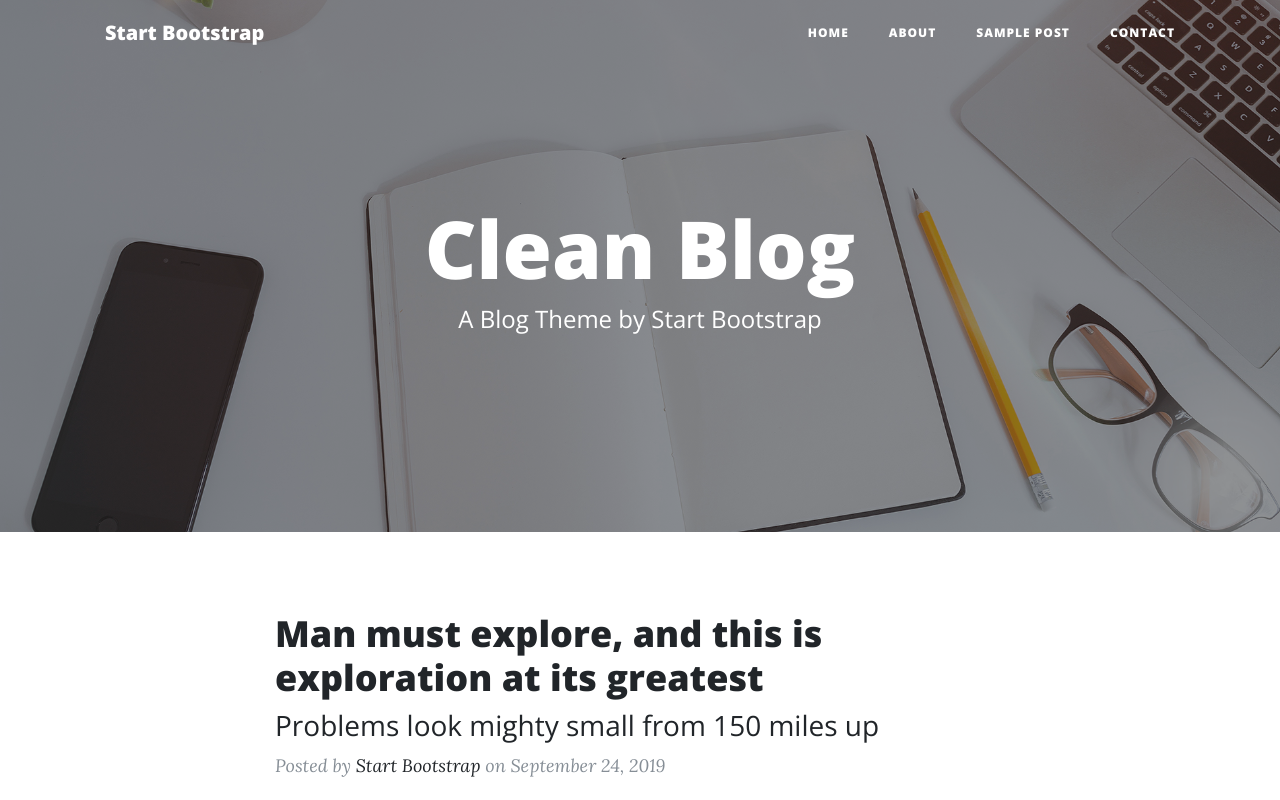
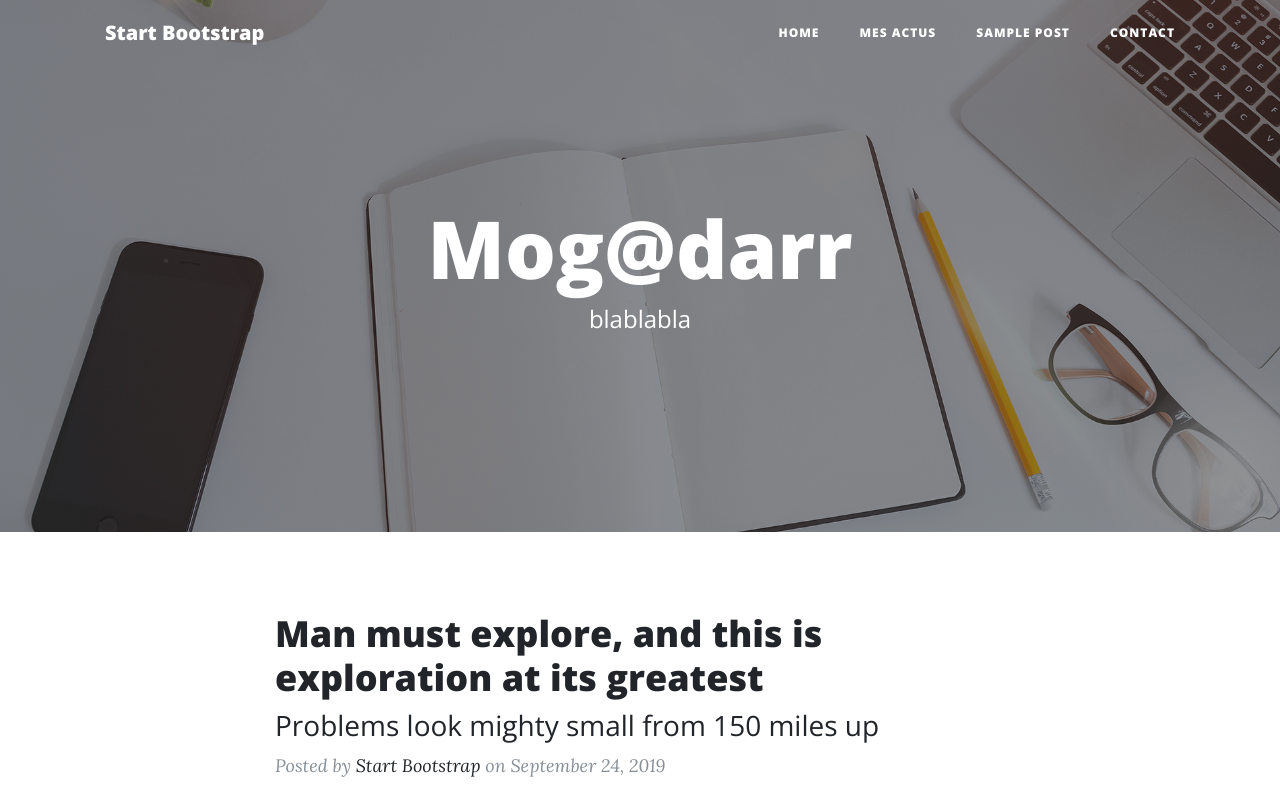
Before and after one commit to MaryleneH/mogabooks, a website: page index.html in a window 1280 px wide. Shown: the top 800 px of the page. Drawn offline with nearby package versions, Linux system fonts and the light colour scheme.

Commit message:
premières modifications

```diff
--- a/index.html
+++ b/index.html
@@ -8,7 +8,7 @@
   <meta name="description" content="">
   <meta name="author" content="">
 
-  <title>Clean Blog - Start Bootstrap Theme</title>
+  <title>Mogadarr</title>
 
   <!-- Bootstrap core CSS -->
   <link href="vendor/bootstrap/css/bootstrap.min.css" rel="stylesheet">
@@ -39,7 +39,7 @@
             <a class="nav-link" href="index.html">Home</a>
           </li>
           <li class="nav-item">
-            <a class="nav-link" href="about.html">About</a>
+            <a class="nav-link" href="about.html">Mes Actus</a>
           </li>
           <li class="nav-item">
             <a class="nav-link" href="post.html">Sample Post</a>
@@ -59,8 +59,8 @@
       <div class="row">
         <div class="col-lg-8 col-md-10 mx-auto">
           <div class="site-heading">
-            <h1>Clean Blog</h1>
-            <span class="subheading">A Blog Theme by Start Bootstrap</span>
+            <h1>Mog@darr</h1>
+            <span class="subheading">blablabla</span>
           </div>
         </div>
       </div>
```
